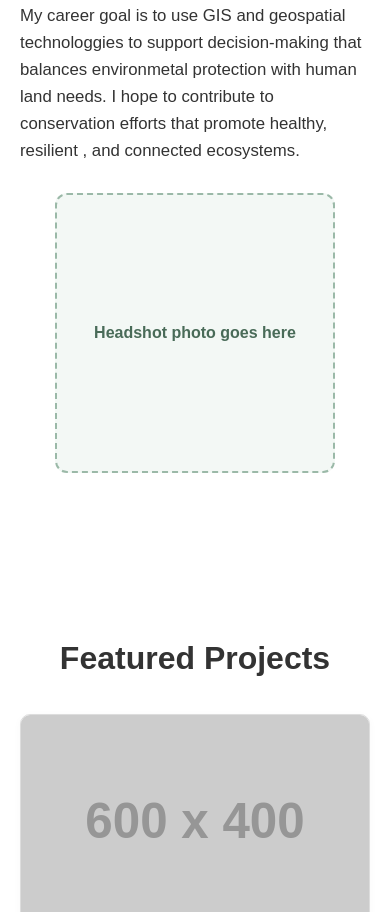
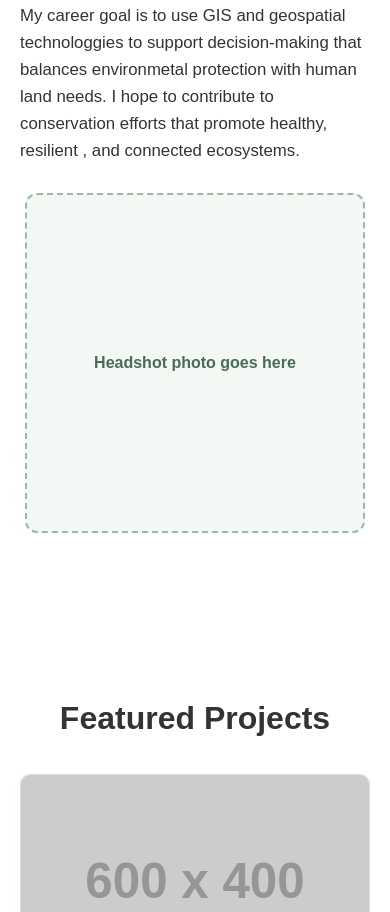
Before and after one commit to Cassandra-Clubb/CassClu-GIS-Portfolio, a plain HTML site: page index.html in a window 390 px wide. Shown: the part 1112-2024 px from the top of the page. Drawn offline with Linux system fonts and the light colour scheme; placeholder pictures from the web are drawn by us.

Commit message:
Update layout dimensions and LinkedIn info

```diff
--- a/index.html
+++ b/index.html
@@ -112,7 +112,7 @@ h2 {
 
 .about-layout {
     display: grid;
-    grid-template-columns: minmax(0, 1fr) 280px;
+    grid-template-columns: minmax(0, 1fr) 340px;
     align-items: center;
     gap: 48px;
 }
@@ -213,7 +213,7 @@ footer {
     }
 
     .headshot-placeholder {
-        max-width: 280px;
+        max-width: 340px;
         margin: 0 auto;
     }
 }
@@ -338,7 +338,7 @@ and geospatial tools.
 <div class="contact">
 <p>Email: Ciclubb2101@gmail.com</p>
 <p>GitHub: Cassandra-Clubb</p>
-<p>LinkedIn:</p>
+<p>LinkedIn: TBD</p>
 </div>
 
 </section>
```
